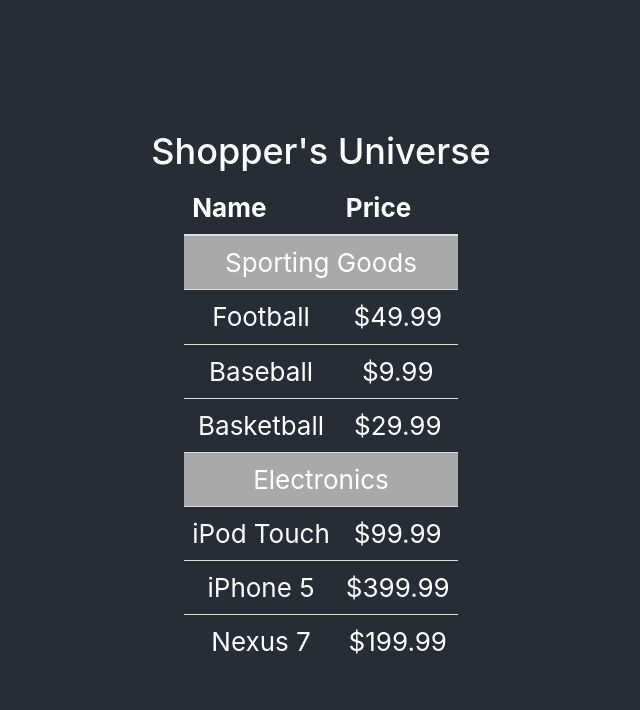
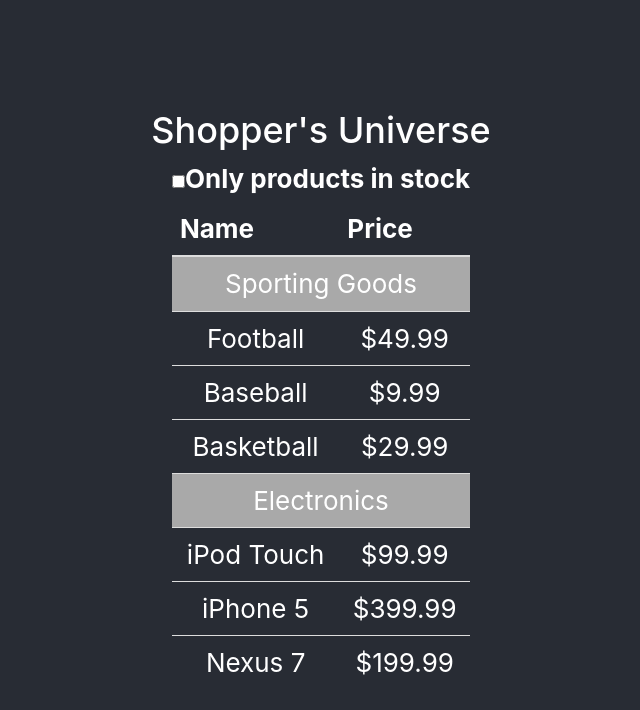
Before and after one commit to pangnem/react-begins, a React (Create React App) app: page / in a window 1280 px wide. Shown: the top 710 px of the page, without its empty margins (319-959 px from the left). Built offline with nearby package versions, Linux system fonts and the light colour scheme.

Commit message:
lab05 post

```diff
--- a/src/product-grid/CategoryProductList.js
+++ b/src/product-grid/CategoryProductList.js
@@ -1,26 +1,19 @@
-import './ProductGrid.css';
 import React from 'react';
+import { ProductListItem } from './ProductListItem';
 
 export class CategoryProductList extends React.Component {
 
-    constructor(props) {
-        super(props);
-        const { category, products } = props;
-        this.category = category;
-        this.products = products;
-    }
-
     render() {
+        const filteredProducts = this.props.inStockOnly
+            ? this.props.products.filter((product) => product.stocked)
+            : this.props.products;
         return (
             <>
                 <tr className="category">
-                    <td colSpan="2">{this.category}</td>
+                    <td colSpan="2">{this.props.category}</td>
                 </tr>
-                {this.products.map((product) =>
-                    <tr key={product.name}>
-                        <td>{product.name}</td>
-                        <td>{product.price}</td>
-                    </tr>
+                {filteredProducts.map((product) =>
+                    <ProductListItem key={product.name} product={product} />
                 )}
             </>
         );
--- a/src/product-grid/ProductGrid.js
+++ b/src/product-grid/ProductGrid.js
@@ -6,7 +6,12 @@
 
     constructor(props) {
         super(props);
-        this.state = { error: null, loaded: false, categories: [] };
+        this.state = { error: null, loaded: false, categories: [], inStockOnly: false };
+
+        this.handleOnlyProductsChange = (event) => {
+            const inStockOnly = event.target.checked;
+            this.setState({ inStockOnly });
+        };
     }
 
     componentDidMount() {
@@ -38,6 +43,15 @@
                         Error occurred...
                     </div>
                 }
+                <form>
+                    <div className="form-check">
+                        <label className="form-check-label">
+                            <input type="checkbox" className="form-check-input"
+                                   onChange={this.handleOnlyProductsChange} />
+                            Only products in stock
+                        </label>
+                    </div>
+                </form>
                 {this.state.loaded &&
                     <table className="table">
                         <thead>
@@ -51,7 +65,8 @@
                                 <CategoryProductList
                                     key={category}
                                     category={category}
-                                    products={this.state.categories[category]} />
+                                    products={this.state.categories[category]}
+                                    inStockOnly={this.state.inStockOnly} />
                             )}
                         </tbody>
                     </table>
--- /dev/null
+++ b/src/product-grid/ProductListItem.js
@@ -0,0 +1,13 @@
+import React from 'react';
+
+export class ProductListItem extends React.Component {
+
+    render() {
+        return (
+            <tr key={this.props.product.name}>
+                <td>{this.props.product.name}</td>
+                <td>{this.props.product.price}</td>
+            </tr>
+        );
+    }
+}
```
